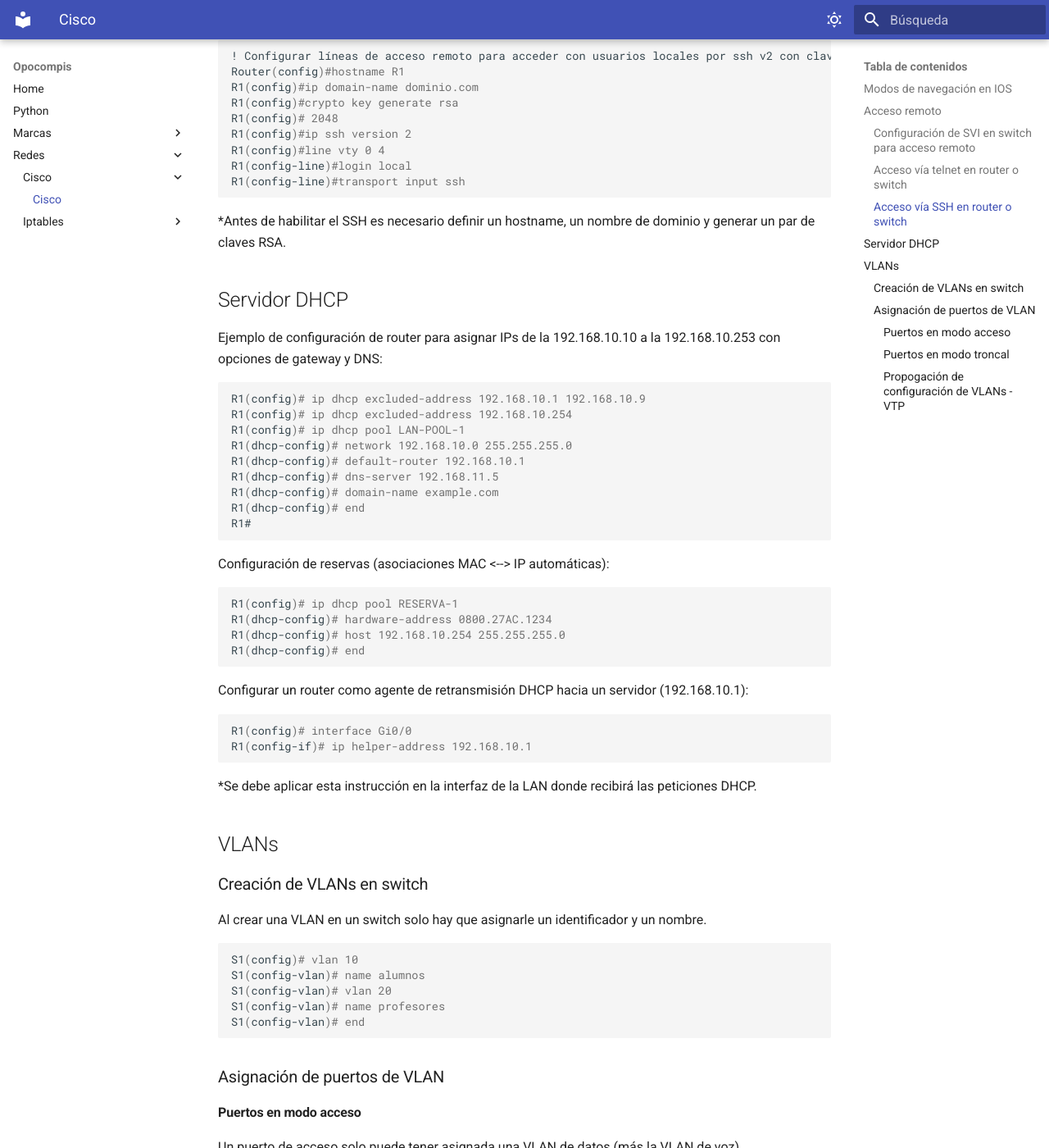
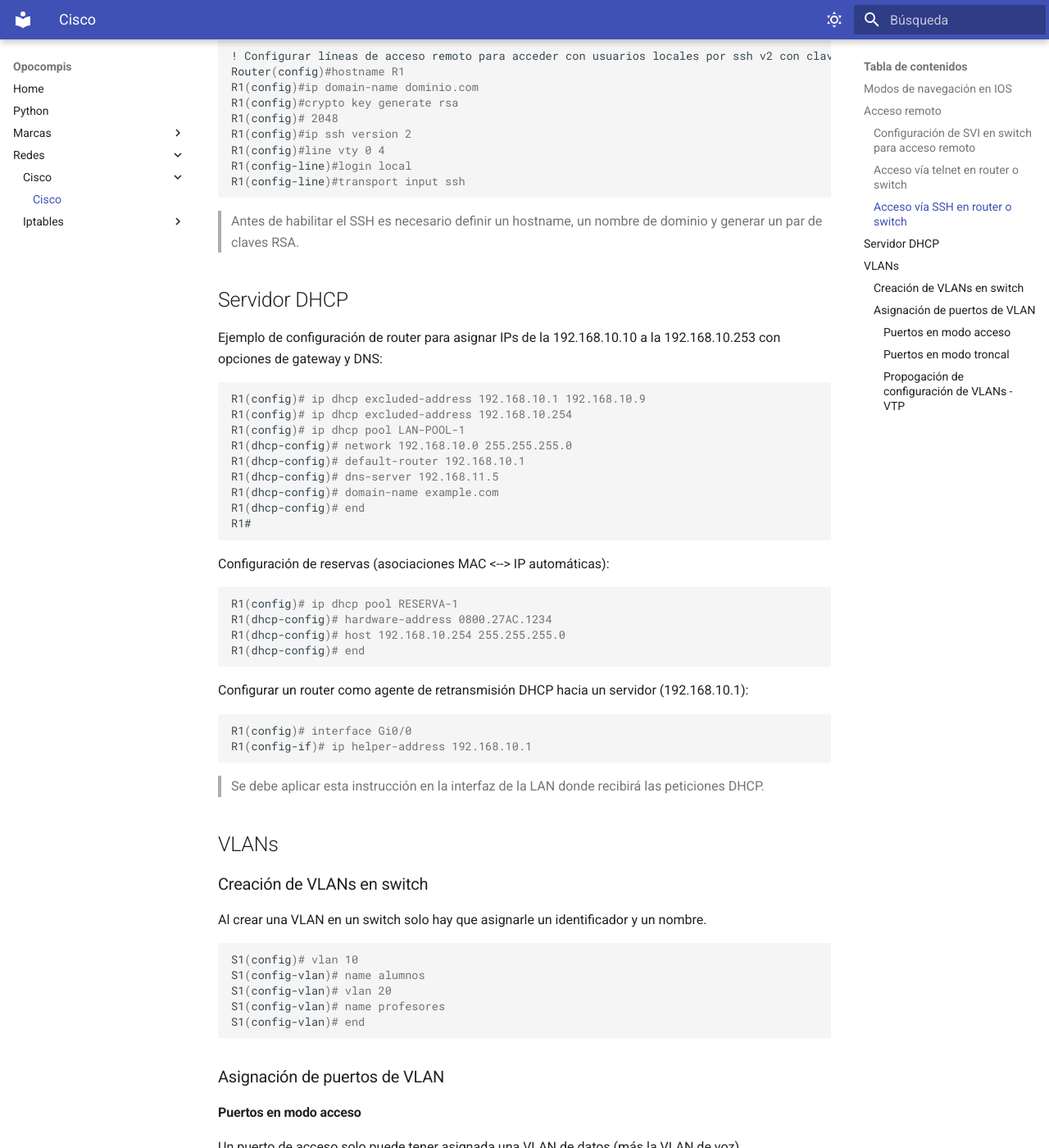
Before and after one commit to Holowachu/opos, an MkDocs documentation site: the page built from docs/Redes/Cisco/Cisco.md, in a window 1280 px wide and 1400 px high, scrolled down 2494 px. Shown: the whole window at 82% size. Built offline with MkDocs 1.6.1 and Material for MkDocs 9.7.7, drawn with Linux system fonts in a browser that asks for light colours; some of the changed text lies outside the part shown.

````diff
--- a/docs/Redes/Cisco/Cisco.md
+++ b/docs/Redes/Cisco/Cisco.md
@@ -79,7 +79,7 @@ R1(config)#line vty 0 4
 R1(config-line)#login local
 R1(config-line)#transport input ssh
 ```
-*Antes de habilitar el SSH es necesario definir un hostname, un nombre de dominio y generar un par de claves RSA.
+> Antes de habilitar el SSH es necesario definir un hostname, un nombre de dominio y generar un par de claves RSA.
 
 
 ## Servidor DHCP
@@ -111,7 +111,7 @@ Configurar un router como agente de retransmisión DHCP hacia un servidor (192.1
 R1(config)# interface Gi0/0
 R1(config-if)# ip helper-address 192.168.10.1
 ```
-*Se debe aplicar esta instrucción en la interfaz de la LAN donde recibirá las peticiones DHCP.
+> Se debe aplicar esta instrucción en la interfaz de la LAN donde recibirá las peticiones DHCP.
 
 ## VLANs
 
@@ -153,7 +153,7 @@ S1(config-if)# mls qos trust cos
 S1(config-if)# switchport voice vlan 10
 S1(config-if)# end
 ```
-*El comando `mls qos trust cos` garantiza que el tráfico de voz se identifique como tráfico prioritario.
+> El comando `mls qos trust cos` garantiza que el tráfico de voz se identifique como tráfico prioritario.
 
 #### Puertos en modo troncal
 
````
Also changed, not shown: other parts of docs/Redes/Cisco/Cisco.md (+1 -0 lines).
